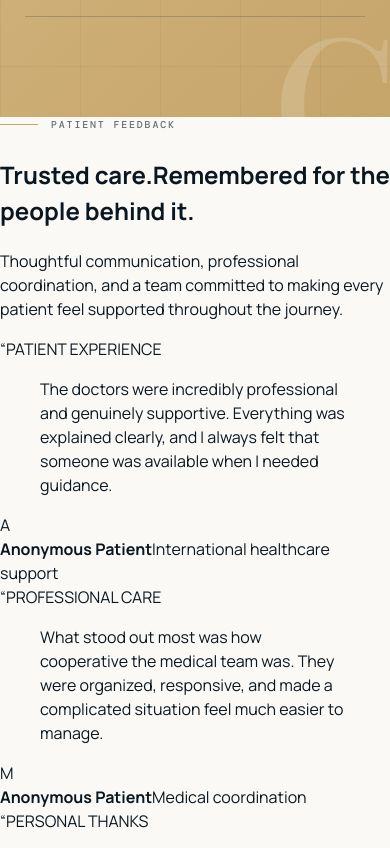
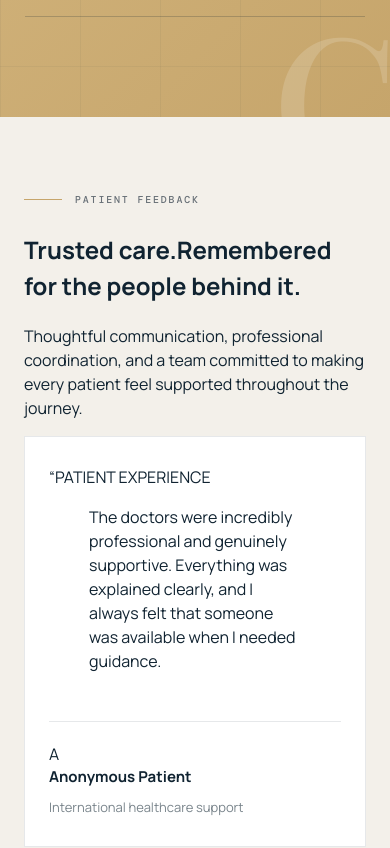
Before and after one commit to yasser11244/clinovia-medical, a React (Vite) app: page / in a window 390 px wide. Shown: the part 8626-9474 px from the top of the page. Built offline with nearby package versions, Linux system fonts and the light colour scheme; a web font is replaced by a local one.

Commit message:
Update App.css

```diff
--- a/src/react-app/App.css
+++ b/src/react-app/App.css
@@ -1664,3 +1664,154 @@ a.contact-row:hover {
     flex-direction: column;
   }
 }
+/* REVIEWS */
+
+.reviews-section {
+  padding: 120px 6%;
+  background: #f3f0ea;
+  color: #102331;
+}
+
+.reviews-header {
+  max-width: 760px;
+  margin-bottom: 60px;
+}
+
+.reviews-kicker {
+  display: block;
+  margin-bottom: 18px;
+  font-size: 12px;
+  font-weight: 600;
+  letter-spacing: 4px;
+  color: #a88b57;
+}
+
+.reviews-title {
+  margin: 0;
+  font-size: clamp(42px, 6vw, 82px);
+  font-weight: 400;
+  line-height: 1;
+  letter-spacing: -2px;
+}
+
+.reviews-subtitle {
+  max-width: 620px;
+  margin-top: 24px;
+  font-size: 18px;
+  line-height: 1.7;
+  color: #63707a;
+}
+
+.reviews-grid {
+  display: grid;
+  grid-template-columns: repeat(3, 1fr);
+  gap: 22px;
+}
+
+.review-card {
+  position: relative;
+  min-height: 330px;
+  padding: 34px;
+  background: #ffffff;
+  border: 1px solid rgba(16, 35, 49, 0.1);
+  display: flex;
+  flex-direction: column;
+  justify-content: space-between;
+  transition: transform 0.3s ease, box-shadow 0.3s ease;
+}
+
+.review-card:hover {
+  transform: translateY(-6px);
+  box-shadow: 0 20px 50px rgba(16, 35, 49, 0.08);
+}
+
+.review-stars {
+  display: flex;
+  gap: 5px;
+  color: #a88b57;
+  margin-bottom: 26px;
+}
+
+.review-text {
+  margin: 0;
+  font-size: 17px;
+  line-height: 1.75;
+  color: #263844;
+}
+
+.review-author {
+  margin-top: 32px;
+  padding-top: 20px;
+  border-top: 1px solid rgba(16, 35, 49, 0.1);
+}
+
+.review-author strong {
+  display: block;
+  margin-bottom: 6px;
+  font-size: 15px;
+  color: #102331;
+}
+
+.review-author span {
+  font-size: 13px;
+  color: #7a858c;
+}
+
+/* FEATURED REVIEW */
+
+.review-card.featured {
+  background: #102331;
+  border-color: #102331;
+}
+
+.review-card.featured .review-text,
+.review-card.featured .review-author strong {
+  color: #ffffff;
+}
+
+.review-card.featured .review-author {
+  border-top-color: rgba(255, 255, 255, 0.15);
+}
+
+.review-card.featured .review-author span {
+  color: rgba(255, 255, 255, 0.6);
+}
+
+/* MOBILE */
+
+@media (max-width: 900px) {
+  .reviews-section {
+    padding: 90px 40px;
+  }
+
+  .reviews-grid {
+    grid-template-columns: 1fr;
+  }
+
+  .review-card {
+    min-height: auto;
+  }
+}
+
+@media (max-width: 600px) {
+  .reviews-section {
+    padding: 75px 24px;
+  }
+
+  .reviews-title {
+    font-size: 48px;
+    letter-spacing: -1px;
+  }
+
+  .reviews-subtitle {
+    font-size: 16px;
+  }
+
+  .review-card {
+    padding: 28px 24px;
+  }
+
+  .review-text {
+    font-size: 16px;
+  }
+}
```
